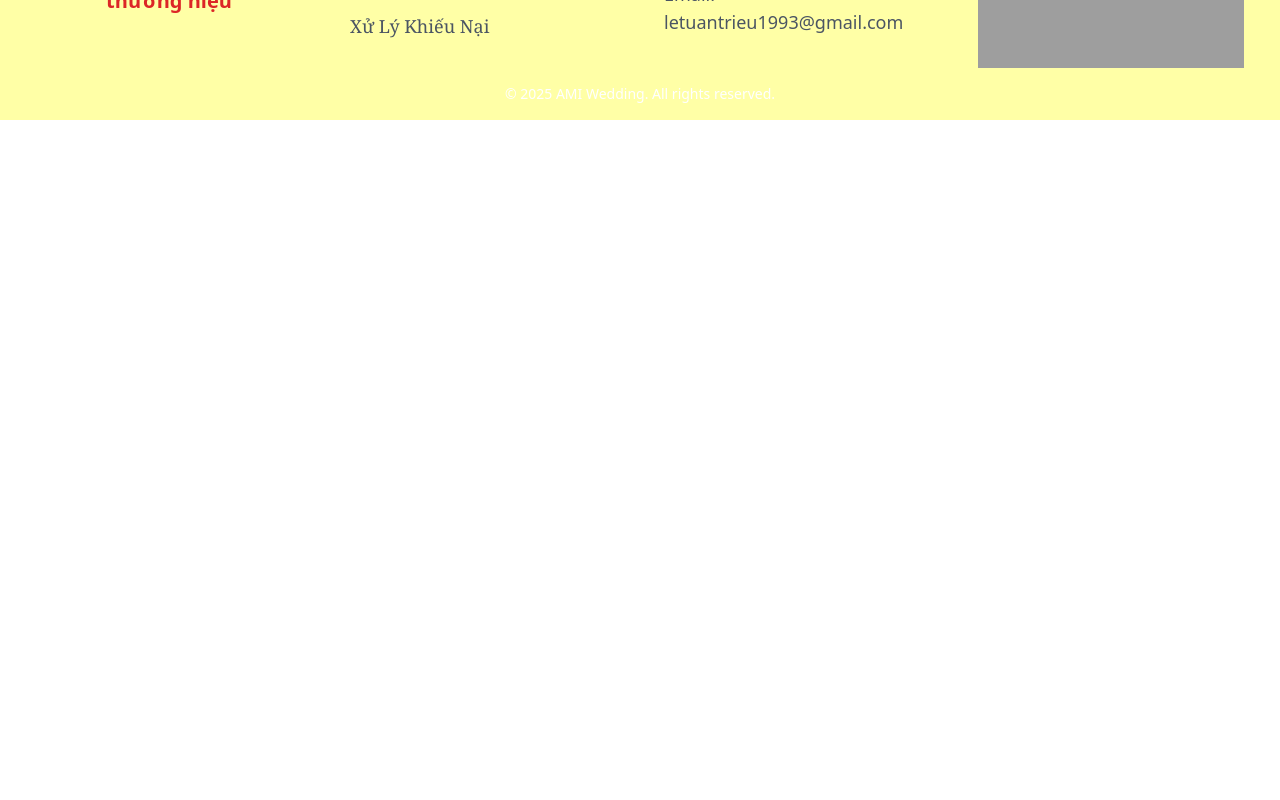
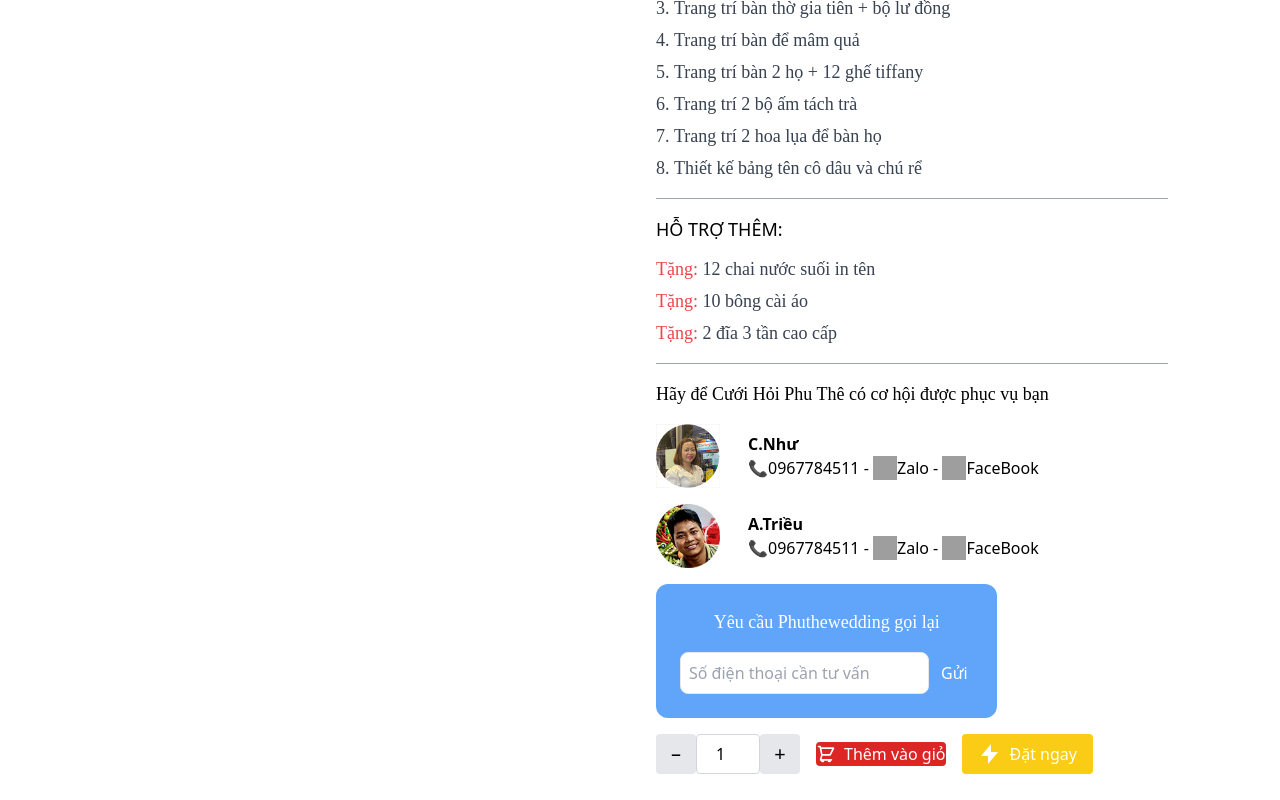
Before and after one commit to khangtran12g1/Wedding, a React (Vite) app: page /product in a window 1280 px wide. Shown: the part 680-1480 px from the top of the page. Before the commit the page ends 800 px from the top, so only its background shows below. Built offline with nearby package versions, Linux system fonts and the light colour scheme; grey boxes are pictures that could not be loaded.

Commit message:
Lưu thay đổi của tôi

```diff
--- a/src/App.tsx
+++ b/src/App.tsx
@@ -2,14 +2,16 @@ import Layout from "./User/components/Layout";
 import Home from "./User/pages/Home";
 import { BrowserRouter as Router, Routes, Route } from "react-router-dom";
 import TrangTriGt from "./User/pages/Trang_Tri_GT";
-import Product from "./User/pages/product";
+import Product from "./User/pages/Product";
 
 function App() {
   return (
     <Router>
       <Layout>
         <Routes>
-          <Route path="/" element={< Product/>} />
+          <Route path="/product" element={< Product/>} />
+          <Route path="/trangtrigt" element={< TrangTriGt/>} />
+          <Route path="/home" element={< Home/>} />
         </Routes>
       </Layout>
     </Router>
--- a/src/User/components/Header.tsx
+++ b/src/User/components/Header.tsx
@@ -41,7 +41,7 @@ function Header() {
           </div>
 
           <nav className="space-x-4">
-            <Link to="/" className="text-lg hover:text-pink-600 font-bold">
+            <Link to="/home" className="text-lg hover:text-pink-600 font-bold">
               Trang chủ
             </Link>
             <div className="group relative inline-block">
@@ -52,12 +52,12 @@ function Header() {
                 </svg>
               </div>
               <ul className="absolute left-0 top-full z-50 hidden whitespace-nowrap border bg-[#f1e256] shadow-md group-hover:block px-5">
-                <li><a href="#" className="block px-4 py-2 hover:text-gray-100">Trang Trí Gia Tiên</a><div className=" border-t border-white"></div></li>
-                <li><a href="#" className="block px-4 py-2 hover:text-gray-100">Mâm Quả Trọn Gói</a><div className=" border-t border-white"></div></li>
-                <li><a href="#" className="block px-4 py-2 hover:text-gray-100">Lễ Vật Giạm Ngõ</a><div className=" border-t border-white"></div></li>
-                <li><a href="#" className="block px-4 py-2 hover:text-gray-100">Long Phụng-Trái Cây</a><div className=" border-t border-white"></div></li>
-                <li><a href="#" className="block px-4 py-2 hover:text-gray-100">Cổng Hoa Cưới</a><div className=" border-t border-white"></div></li>
-                <li><a href="#" className="block px-4 py-2 hover:text-gray-100">Lễ Tân-Bê Quả Cưới</a><div className=" border-t border-white"></div></li>
+                <li><Link to={"/trangtrigt"} className="block px-4 py-2 hover:text-gray-100">Trang Trí Gia Tiên</Link><div className=" border-t border-white"></div></li>
+                <li><Link to={"/trangtraigt"} className="block px-4 py-2 hover:text-gray-100">Mâm Quả Trọn Gói</Link><div className=" border-t border-white"></div></li>
+                <li><Link to={"/trangtraigt"} className="block px-4 py-2 hover:text-gray-100">Lễ Vật Giạm Ngõ</Link><div className=" border-t border-white"></div></li>
+                <li><Link to={"/trangtraigt"} className="block px-4 py-2 hover:text-gray-100">Long Phụng-Trái Cây</Link><div className=" border-t border-white"></div></li>
+                <li><Link to={"/trangtraigt"} className="block px-4 py-2 hover:text-gray-100">Cổng Hoa Cưới</Link><div className=" border-t border-white"></div></li>
+                <li><Link to={"/trangtraigt"} className="block px-4 py-2 hover:text-gray-100">Lễ Tân-Bê Quả Cưới</Link><div className=" border-t border-white"></div></li>
               </ul>
             </div>
             <Link to="/about" className="text-lg hover:text-pink-600 font-bold">
--- a/src/User/pages/Product.tsx
+++ b/src/User/pages/Product.tsx
@@ -160,7 +160,7 @@ function Product() {
                     <button className="text-white hover:text-black">Gửi</button>
                 </div>
             </div>
-            <div className="flex ">
+            <div className="flex items-center">
                 <button
                     onClick={decrease}
                     className="w-10 h-10 rounded bg-gray-200 text-xl hover:bg-gray-300"
@@ -171,6 +171,7 @@ function Product() {
                 <input
                     type="number"
                     value={quantity}
+                    readOnly
                     className="w-16 h-10 text-center border border-gray-300 rounded"
                 />
 
@@ -180,6 +181,33 @@ function Product() {
                 >
                     +
                 </button>
+                <button
+                    className="flex items-center gap-2  bg-red-600 text-white rounded hover:bg-red-700 ml-4"
+                    >
+                    <svg
+                        xmlns="http://www.w3.org/2000/svg"
+                        className="w-5 h-5"
+                        fill="none"
+                        viewBox="0 0 24 24"
+                        stroke="currentColor"
+                    >
+                        <path strokeLinecap="round" strokeLinejoin="round" strokeWidth={2} d="M3 3h2l.4 2M7 13h10l4-8H5.4M7 13l-1.5 6h13M7 13L5.4 5M16 21a1 1 0 100-2 1 1 0 000 2zm-8 0a1 1 0 100-2 1 1 0 000 2z" />
+                    </svg>
+                    Thêm vào giỏ
+                </button>
+                <button
+                    className="flex items-center gap-2 px-4 py-2 bg-yellow-400 text-white rounded hover:bg-yellow-700 ml-4"
+                    >
+                    <svg
+                        xmlns="http://www.w3.org/2000/svg"
+                        viewBox="0 0 24 24"
+                        className="w-6 h-6 text-white fill-current"
+                        >
+                        <path d="M13 2L3 14h7v8l10-12h-7z" />
+                    </svg>
+                    Đặt ngay
+                </button>
+
             </div>
           </div>
 
--- a/src/User/pages/Trang_Tri_GT.tsx
+++ b/src/User/pages/Trang_Tri_GT.tsx
@@ -36,7 +36,7 @@ function TrangTriGt() {
 
       <div className="grid grid-cols-1 md:grid-cols-2 lg:grid-cols-3 gap-4 px-24 mb-8">
         <div className="flex flex-col border-2 border-yellow-200 items-center pb-5">
-            <Link to="/" className="w-full aspect-square">
+            <Link to="/product" className="w-full aspect-square">
                 <img src={sss}  className="object-cover w-full h-full"/>
             </Link>
             <p className="text-center mt-3">Trang Trí Gia Tiên Tông Trắng Vàng Tiffany – Sang Trọng, Đúng Nghi Lễ</p>
@@ -60,7 +60,7 @@ function TrangTriGt() {
                 <p className="text-red-600"> Hỗ trợ: 2 đĩa 3 tần cao cấp </p>
             </div>
 
-            <Link to="/" className="flex border rounded-lg bg-red-600 p-2 justify-center items-center mt-3">
+            <Link to="/product" className="flex border rounded-lg bg-red-600 p-2 justify-center items-center mt-3">
                 <p className="text-white">Xem chi tiết mẫu</p>
                 <svg xmlns="http://www.w3.org/2000/svg" className="w-5 h-5 inline-block ml-1" fill="none" viewBox="0 0 24 24" stroke="currentColor">
                     <path stroke-linecap="round" stroke-linejoin="round" stroke-width="2" d="M9 5l7 7-7 7" />
```
